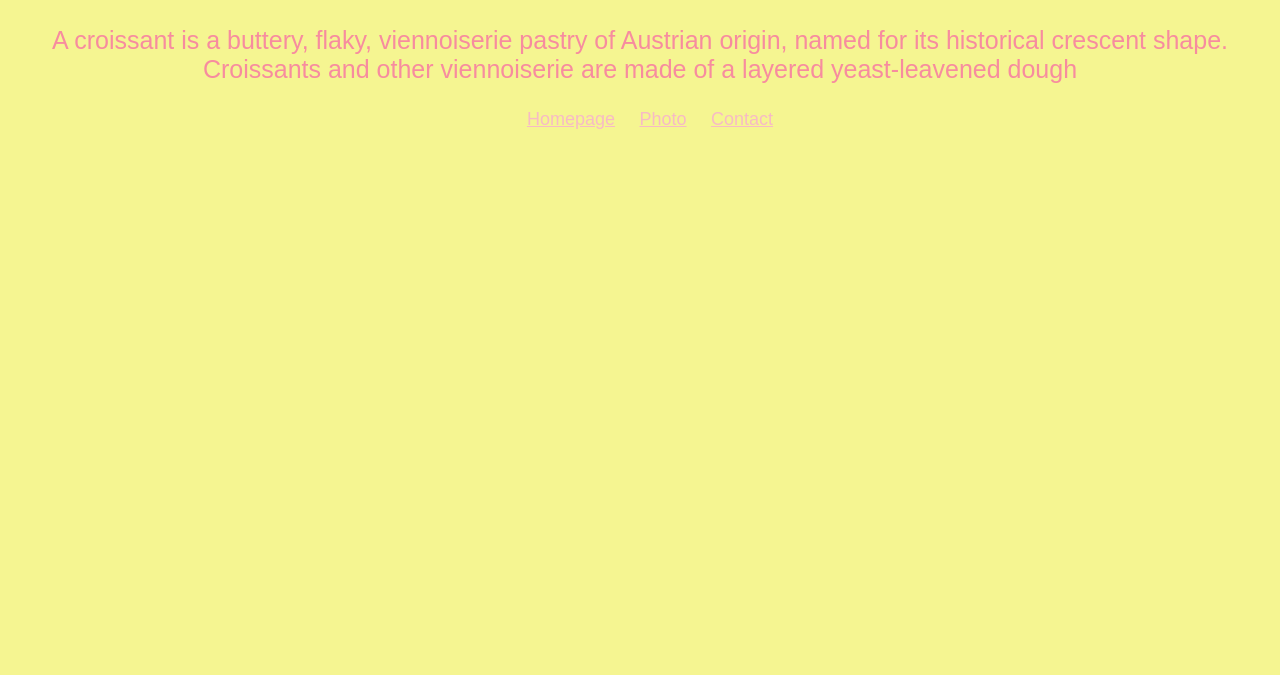
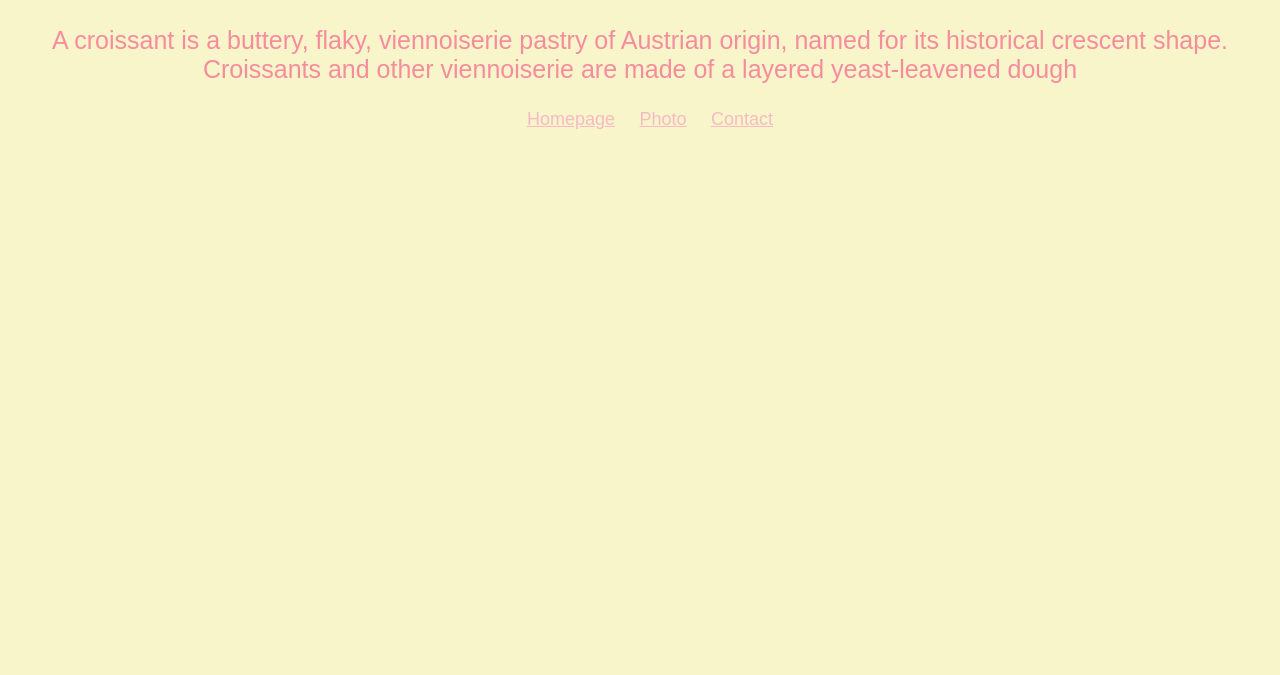
Before and after one commit to Ruth-Moses/Croissant, a plain HTML site: page index.html in a window 1280 px wide. Shown: the part 125-800 px from the top of the page. Drawn offline with Linux system fonts and the light colour scheme.

Commit message:
changed background color

```diff
--- a/styles.css
+++ b/styles.css
@@ -1,5 +1,5 @@
 body {
-  background-color: #f5f591;
+  background-color: #f7f5c9;
   font-family: Arial, Helvetica, sans-serif;
   text-align: center;
   color: #f78c9f;
```
